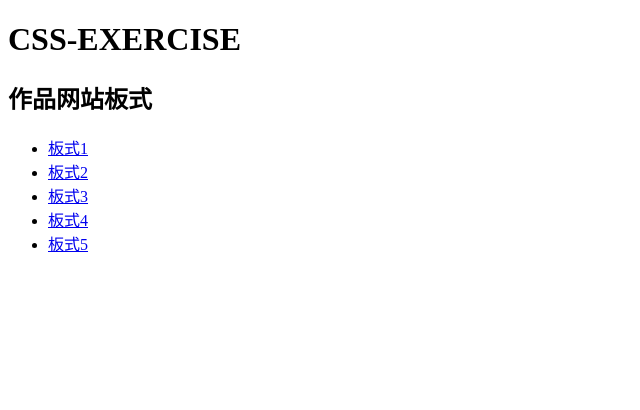
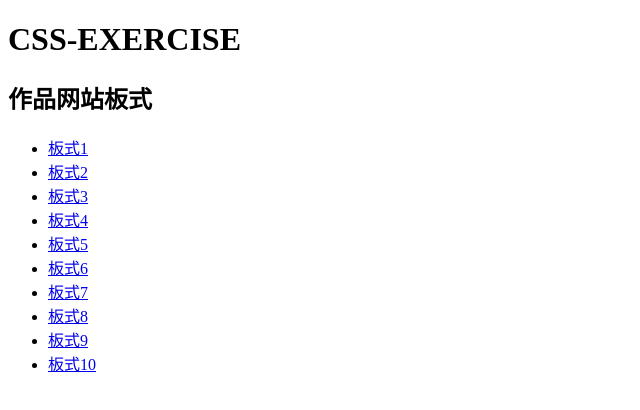
Before and after one commit to POMAMAMAMA/POMA-WEBSITE, a plain HTML site: page css-exercises/index.html in a window 1280 px wide. Shown: the whole page, without its empty margins (0-640 px from the left). Drawn offline with Linux system fonts and the light colour scheme.

Commit message:
Update index.html

```diff
--- a/css-exercises/index.html
+++ b/css-exercises/index.html
@@ -33,6 +33,26 @@
 
         <a href="5/index.html">板式5</a>
     </li>
+    <li>
+
+      <a href="6/index.html">板式6</a>
+  </li>
+  <li>
+
+    <a href="7/index.html">板式7</a>
+  </li>
+  <li>
+
+    <a href="8/index.html">板式8</a>
+  </li>
+  <li>
+
+    <a href="9/index.html">板式9</a>
+  </li>
+  <li>
+
+    <a href="10/index.html">板式10</a>
+  </li>
 </ul>
 
   </body>
```
